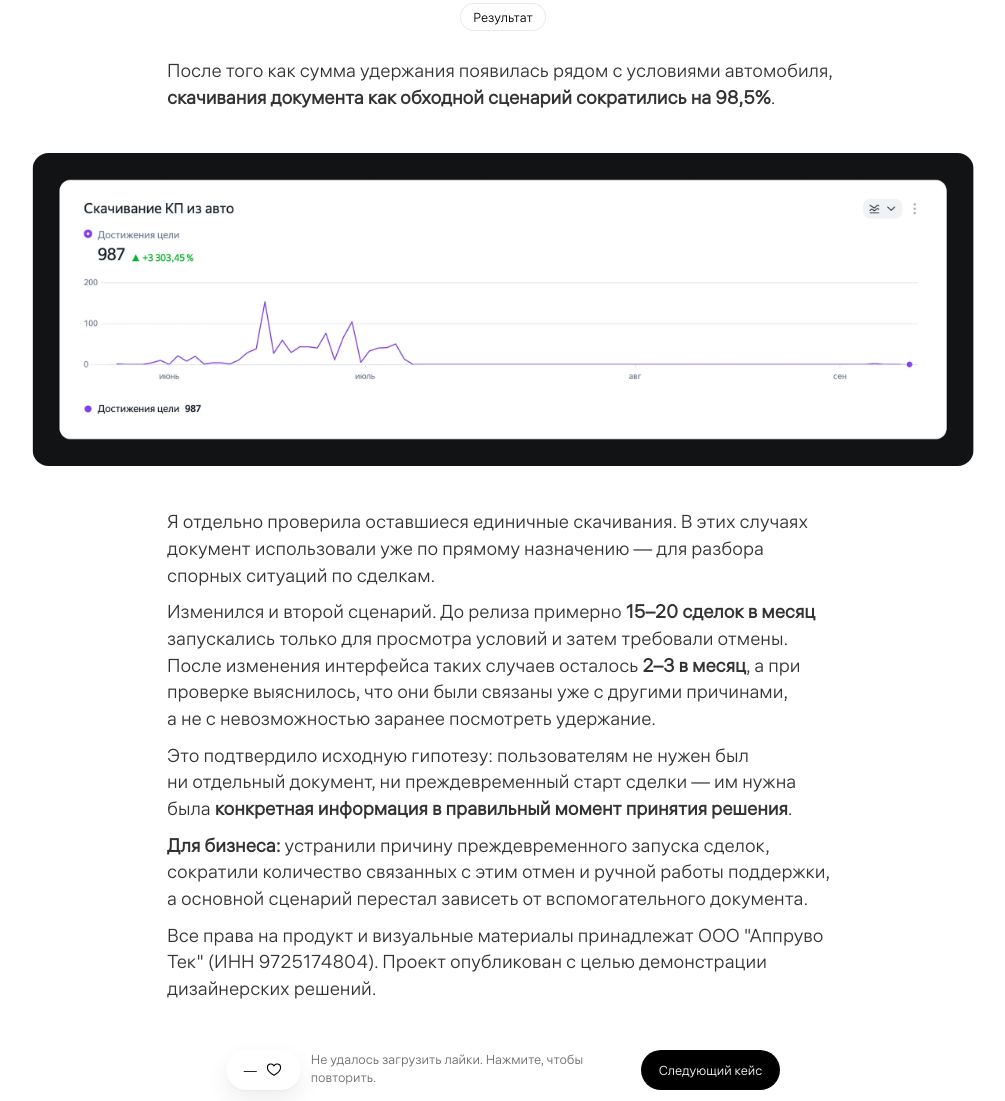
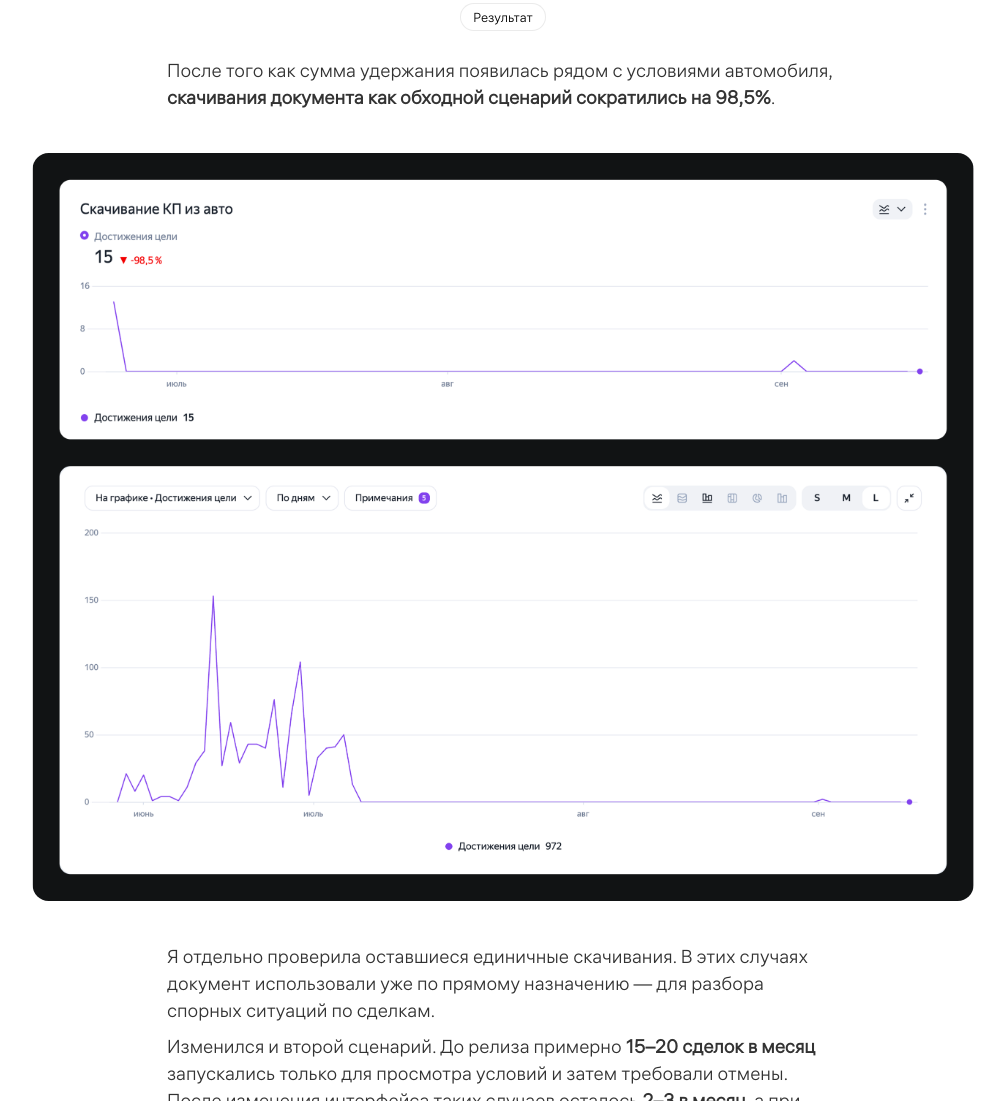
Before and after one commit to storonovaas-sudo/portfolio-site, a plain HTML site: page case-appruvo-field-research.html in a window 1280 px wide. Shown: the part 8163-9264 px from the top of the page, without its empty margins (137-1142 px from the left). Drawn offline with Linux system fonts and the light colour scheme; no server answers.

Commit message:
Replace field research results illustration

```diff
--- a/case-appruvo-field-research.html
+++ b/case-appruvo-field-research.html
@@ -123,7 +123,7 @@
             <p>После того как сумма удержания появилась рядом с&nbsp;условиями автомобиля, <strong>скачивания документа как обходной сценарий сократились на&nbsp;98,5%</strong>.</p>
           </div>
           <figure class="artifact-card">
-            <img loading="lazy" decoding="async" src="appruvo-field-research-results.webp" width="5142" height="1713" alt="График скачиваний коммерческого предложения: ежедневные пики до изменения и почти нулевые значения после" />
+            <img loading="lazy" decoding="async" src="appruvo-field-research-results-updated.png" width="5142" height="4092" alt="Графики скачиваний коммерческого предложения: снижение на 98,5% и динамика скачиваний до и после изменения интерфейса" />
           </figure>
           <div class="text-panel">
             <p>Я отдельно проверила оставшиеся единичные скачивания. В&nbsp;этих случаях документ использовали уже по&nbsp;прямому назначению — для&nbsp;разбора спорных ситуаций по&nbsp;сделкам.</p>
```
Also changed, not shown: appruvo-field-research-results-updated.png (added).
